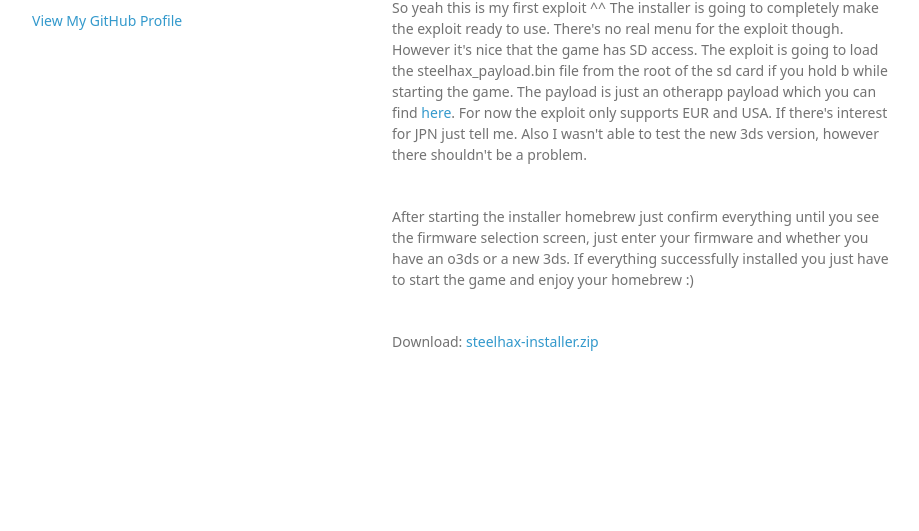
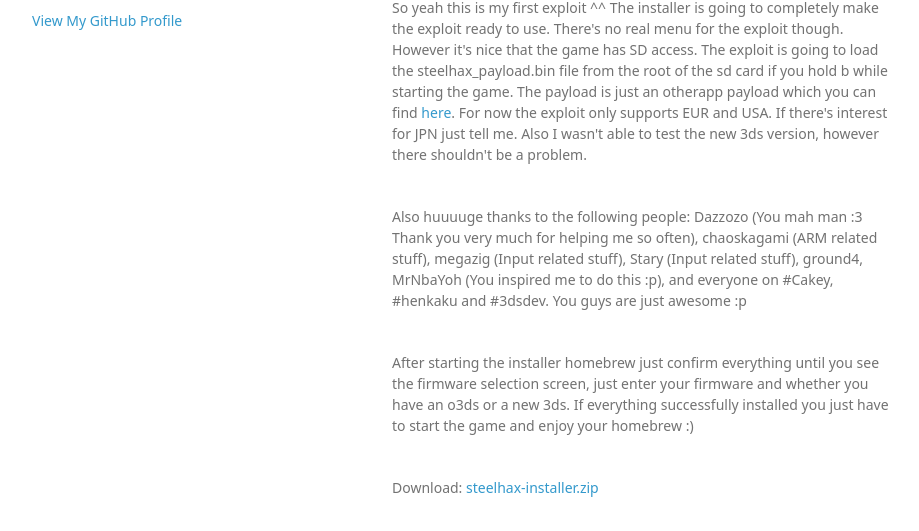
Before and after one commit to VegaRoXas/vegaroxas.github.io, a plain HTML site: page index.html in a window 1280 px wide. Shown: the part 99-630 px from the top of the page, without its empty margins (178-1097 px from the left). Drawn offline with Linux system fonts and the light colour scheme; a web font is replaced by a local one.

Commit message:
Forgot the credits, shame on me

```diff
--- a/index.html
+++ b/index.html
@@ -27,6 +27,7 @@
 <a id="topkek" class="anchor" href="#topkek" aria-hidden="true"><span aria-hidden="true" class="octicon octicon-link"></span></a>steelhax - A Steeldiver Subwars secondary entrypoint</h3>
 
 <p>So yeah this is my first exploit ^^ The installer is going to completely make the exploit ready to use. There's no real menu for the exploit though. However it's nice that the game has SD access. The exploit is going to load the steelhax_payload.bin file from the root of the sd card if you hold b while starting the game. The payload is just an otherapp payload which you can find <a href="http://smealum.github.io/3ds/">here</a>. For now the exploit only supports EUR and USA. If there's interest for JPN just tell me. Also I wasn't able to test the new 3ds version, however there shouldn't be a problem.</p> </br>
+<p>Also huuuuge thanks to the following people: Dazzozo (You mah man :3 Thank you very much for helping me so often), chaoskagami (ARM related stuff), megazig (Input related stuff), Stary (Input related stuff), ground4, MrNbaYoh (You inspired me to do this :p), and everyone on #Cakey, #henkaku and #3dsdev. You guys are just awesome :p</p></br>
 <p>After starting the installer homebrew just confirm everything until you see the firmware selection screen, just enter your firmware and whether you have an o3ds or a new 3ds. If everything successfully installed you just have to start the game and enjoy your homebrew :)</p> </br>
 <p>Download: <a href="https://vegaroxas.github.io/files/steelhax-installer.zip">steelhax-installer.zip</a></p>
       </section>
```
